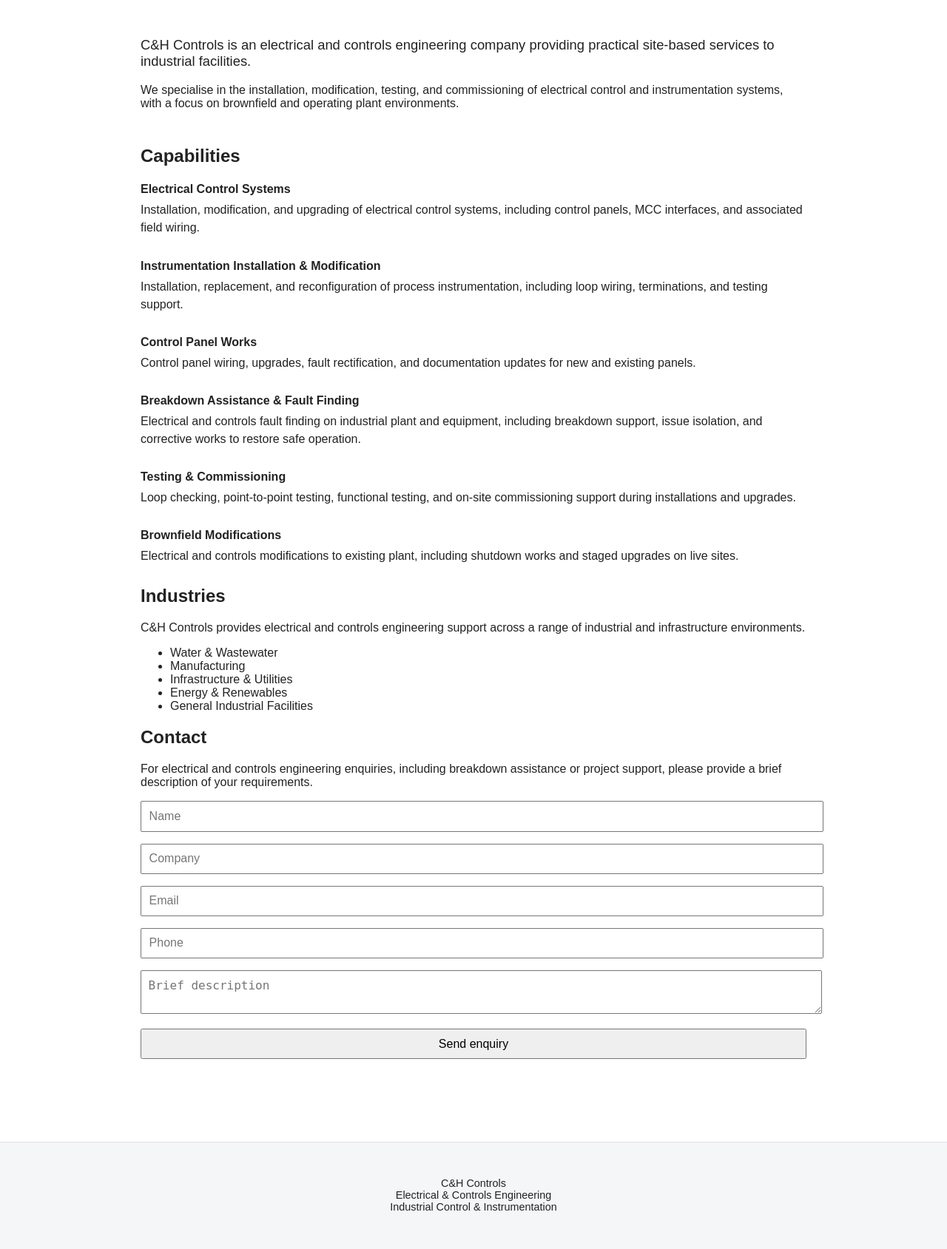
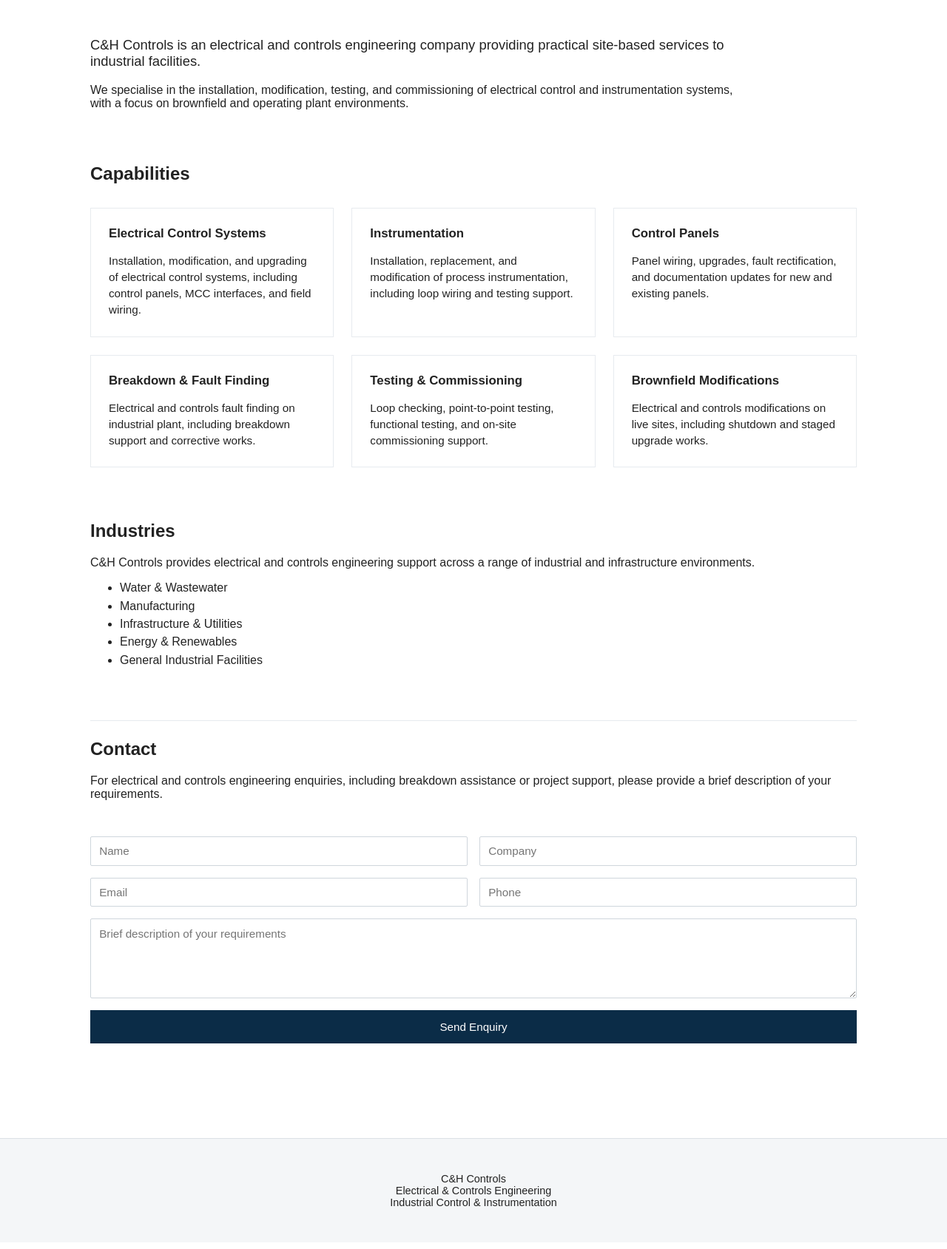
Before and after one commit to chcontrols/ws, a Flask app: page / in a window 1280 px wide. Shown: the part 121-1810 px from the top of the page at 74% size. After the commit the page ends 1752 px from the top, so only its background shows below. Run offline with Flask 3, Linux system fonts and the light colour scheme.

Commit message:
Layout complete, still needs content review

```diff
--- a/static/css/styles.css
+++ b/static/css/styles.css
@@ -1,31 +1,47 @@
-body {
-    font-family: Arial, sans-serif;
-    margin: 0;
-    color: #222;
+/* =========================
+   Global reset & box model
+   ========================= */
+
+*,
+*::before,
+*::after {
+    box-sizing: border-box;
 }
 
-header {
-    background: #0b2c47;
-    color: white;
+
+/* =========================
+   Base layout & typography
+   ========================= */
+
+body {
+    margin: 0;
+    font-family: Arial, sans-serif;
+    color: #222;
+    background: #ffffff;
+}
+
+main {
+    max-width: 1100px;
+    margin: 0 auto;
     padding: 2rem;
 }
 
-main {
-    max-width: 900px;
-    padding: 2rem;
-    margin: auto;
+section {
+    margin-bottom: 4.5rem;
 }
 
-input, textarea, button {
-    width: 100%;
-    padding: 0.6rem;
-    margin-bottom: 1rem;
-    font-size: 1rem;
+h2 {
+    margin-top: 0;
 }
+
+
+/* =========================
+   Header
+   ========================= */
 
 .site-header {
     background: #0b2c47;
-    color: white;
+    color: #ffffff;
     padding: 2rem 2rem 1.5rem;
 }
 
@@ -46,33 +62,13 @@ input, textarea, button {
     opacity: 0.9;
 }
 
-.brand {
-    display: flex;
-    align-items: center;
-    max-width: 1100px;
-    margin: auto;
-}
 
-.logo {
-    height: 56px;
-    margin-right: 1rem;
-}
-
-.brand-text h1 {
-    margin: 0;
-    font-size: 1.8rem;
-    font-weight: 600;
-}
-
-.brand-text p {
-    margin: 0;
-    font-size: 0.95rem;
-    opacity: 0.9;
-}
-
+/* =========================
+   Intro
+   ========================= */
 
 .intro {
-    margin-bottom: 3rem;
+    max-width: 900px;
 }
 
 .lead {
@@ -80,38 +76,125 @@ input, textarea, button {
     font-weight: 500;
 }
 
-.capabilities {
-    list-style: none;
-    padding: 0;
+
+/* =========================
+   Capabilities (cards)
+   ========================= */
+
+.capability-grid {
+    display: grid;
+    grid-template-columns: repeat(auto-fit, minmax(260px, 1fr));
+    gap: 1.5rem;
+    margin-top: 2rem;
 }
 
-.capabilities li {
-    margin-bottom: 1.7rem;
-    line-height: 1.5;
+.capability-card {
+    background: #ffffff;
+    border: 1px solid #e7ebef;
+    padding: 1.5rem;
 }
 
-.capabilities strong {
-    display: block;
+.capability-card h3 {
+    margin-top: 0;
+    font-size: 1.05rem;
     font-weight: 600;
-    margin-bottom: 0.25rem;
 }
 
-.site-footer {
-    background: #f4f6f8;       /* subtle light grey, not pure white */
-    border-top: 1px solid #dbe1e6;
-    padding: 2rem 2rem 2.2rem;
-    margin-top: 4rem;
-    text-align: center;
-    color: #222;
-    font-size: 0.9rem;
+.capability-card p {
+    margin-bottom: 0;
+    font-size: 0.95rem;
+    line-height: 1.45;
 }
 
-.footer-logo {
-    height: 36px;
-    width: auto;
-    opacity: 1;               /* remove fading */
-    margin-bottom: 0.75rem;
-    display: block;
-    margin-left: auto;
-    margin-right: auto;
+
+/* =========================
+   Industries
+   ========================= */
+
+.industries {
+    margin-top: 1rem;
 }
+
+.industries li {
+    margin-bottom: 0.4rem;
+}
+
+
+/* =========================
+   Contact section
+   ========================= */
+
+.contact-section {
+    max-width: 1100px;
+    margin: 4rem auto 0;
+    padding-top: 1.5rem;
+    border-top: 1px solid #e6eaee;
+}
+
+.contact-intro {
+    margin-bottom: 1.5rem;
+}
+
+.contact-form {
+    padding-top: 1.5rem;
+}
+
+
+/* form grid layout */
+.form-row {
+    display: grid;
+    grid-template-columns: repeat(auto-fit, minmax(220px, 1fr));
+    gap: 1rem;
+    margin-bottom: 1rem;
+}
+
+
+/* inputs & textarea */
+.contact-form input,
+.contact-form textarea {
+    width: 100%;
+    font-family: inherit;
+    font-size: 0.95rem;
+    padding: 0.65rem 0.7rem;
+    border: 1px solid #cfd6dc;
+    border-radius: 2px;
+}
+
+.contact-form input:focus,
+.contact-form textarea:focus {
+    outline: none;
+    border-color: #0b2c47;
+}
+
+
+/* submit button */
+.submit-button {
+    grid-column: 1 / -1;
+    width: 100%;
+    background: #0b2c47;
+    color: #ffffff;
+    border: 1px solid #0b2c47;
+    padding: 0.8rem;
+    font-size: 0.95rem;
+    font-weight: 500;
+    cursor: pointer;
+}
+
+.submit-button:hover {
+    background: #08304f;
+}
+
+
+/* =========================
+   Footer
+   ========================= */
+
+.site-footer {
+    background: #f4f6f8;
+    border-top: 1px solid #dbe1e6;
+    padding: 2rem;
+    margin-top: 5rem;
+    text-align: center;
+    font-size: 0.9rem;
+    color: #222;
+}
--- a/templates/base.html
+++ b/templates/base.html
@@ -27,5 +27,6 @@
     </p>
 </footer>
 
+
 </body>
 </html>
--- a/templates/index.html
+++ b/templates/index.html
@@ -2,11 +2,10 @@
 
 {% block content %}
 
-
 <section class="intro">
     <p class="lead">
         C&amp;H Controls is an electrical and controls engineering company
-        providing practical site‑based services to industrial facilities.
+        providing practical site-based services to industrial facilities.
     </p>
 
     <p>
@@ -19,44 +18,55 @@
 <section>
     <h2>Capabilities</h2>
 
-    <ul class="capabilities">
-        <li>
-            <strong>Electrical Control Systems</strong>
-            Installation, modification, and upgrading of electrical control systems,
-            including control panels, MCC interfaces, and associated field wiring.
-        </li>
+    <div class="capability-grid">
+        <div class="capability-card">
+            <h3>Electrical Control Systems</h3>
+            <p>
+                Installation, modification, and upgrading of electrical control
+                systems, including control panels, MCC interfaces, and field wiring.
+            </p>
+        </div>
 
-        <li>
-            <strong>Instrumentation Installation &amp; Modification</strong>
-            Installation, replacement, and reconfiguration of process instrumentation,
-            including loop wiring, terminations, and testing support.
-        </li>
+        <div class="capability-card">
+            <h3>Instrumentation</h3>
+            <p>
+                Installation, replacement, and modification of process
+                instrumentation, including loop wiring and testing support.
+            </p>
+        </div>
 
-        <li>
-            <strong>Control Panel Works</strong>
-            Control panel wiring, upgrades, fault rectification, and documentation
-            updates for new and existing panels.
-        </li>
+        <div class="capability-card">
+            <h3>Control Panels</h3>
+            <p>
+                Panel wiring, upgrades, fault rectification, and documentation
+                updates for new and existing panels.
+            </p>
+        </div>
 
-        <li>
-            <strong>Breakdown Assistance &amp; Fault Finding</strong>
-            Electrical and controls fault finding on industrial plant and equipment,
-            including breakdown support, issue isolation, and corrective works to
-            restore safe operation.
-        </li>
+        <div class="capability-card">
+            <h3>Breakdown &amp; Fault Finding</h3>
+            <p>
+                Electrical and controls fault finding on industrial plant,
+                including breakdown support and corrective works.
+            </p>
+        </div>
 
-        <li>
-            <strong>Testing &amp; Commissioning</strong>
-            Loop checking, point‑to‑point testing, functional testing, and on‑site
-            commissioning support during installations and upgrades.
-        </li>
+        <div class="capability-card">
+            <h3>Testing &amp; Commissioning</h3>
+            <p>
+                Loop checking, point-to-point testing, functional testing,
+                and on-site commissioning support.
+            </p>
+        </div>
 
-        <li>
-            <strong>Brownfield Modifications</strong>
-            Electrical and controls modifications to existing plant, including
-            shutdown works and staged upgrades on live sites.
-        </li>
-    </ul>
+        <div class="capability-card">
+            <h3>Brownfield Modifications</h3>
+            <p>
+                Electrical and controls modifications on live sites,
+                including shutdown and staged upgrade works.
+            </p>
+        </div>
+    </div>
 </section>
 
 <section>
@@ -76,22 +86,43 @@
     </ul>
 </section>
 
-<section>
+<section class="contact-section">
     <h2>Contact</h2>
 
-    <p>
+    <p class="contact-intro">
         For electrical and controls engineering enquiries, including breakdown
         assistance or project support, please provide a brief description of
         your requirements.
     </p>
 
-    <form action="https://formspree.io/f/YOUR_FORM_ID" method="post">
-        <input type="text" name="name" placeholder="Name" required>
-        <input type="text" name="company" placeholder="Company">
-        <input type="email" name="email" placeholder="Email" required>
-        <input type="tel" name="phone" placeholder="Phone">
-        <textarea name="message" placeholder="Brief description"></textarea>
-        <button type="submit">Send enquiry</button>
+    <form
+        action="https://formspree.io/f/YOUR_FORM_ID"
+        method="POST"
+        class="contact-form"
+    >
+        <div class="form-row">
+            <input type="text" name="name" placeholder="Name" required>
+            <input type="text" name="company" placeholder="Company">
+        </div>
+
+        <div class="form-row">
+            <input type="email" name="email" placeholder="Email" required>
+            <input type="tel" name="phone" placeholder="Phone">
+        </div>
+
+        <div class="form-row">
+            <textarea
+                name="message"
+                rows="5"
+                placeholder="Brief description of your requirements"
+            ></textarea>
+        </div>
+
+        <div class="form-row">
+            <button type="submit" class="submit-button">
+                Send Enquiry
+            </button>
+        </div>
     </form>
 </section>
 
```
Also changed, not shown: build/index.html (+76 -44 lines).
